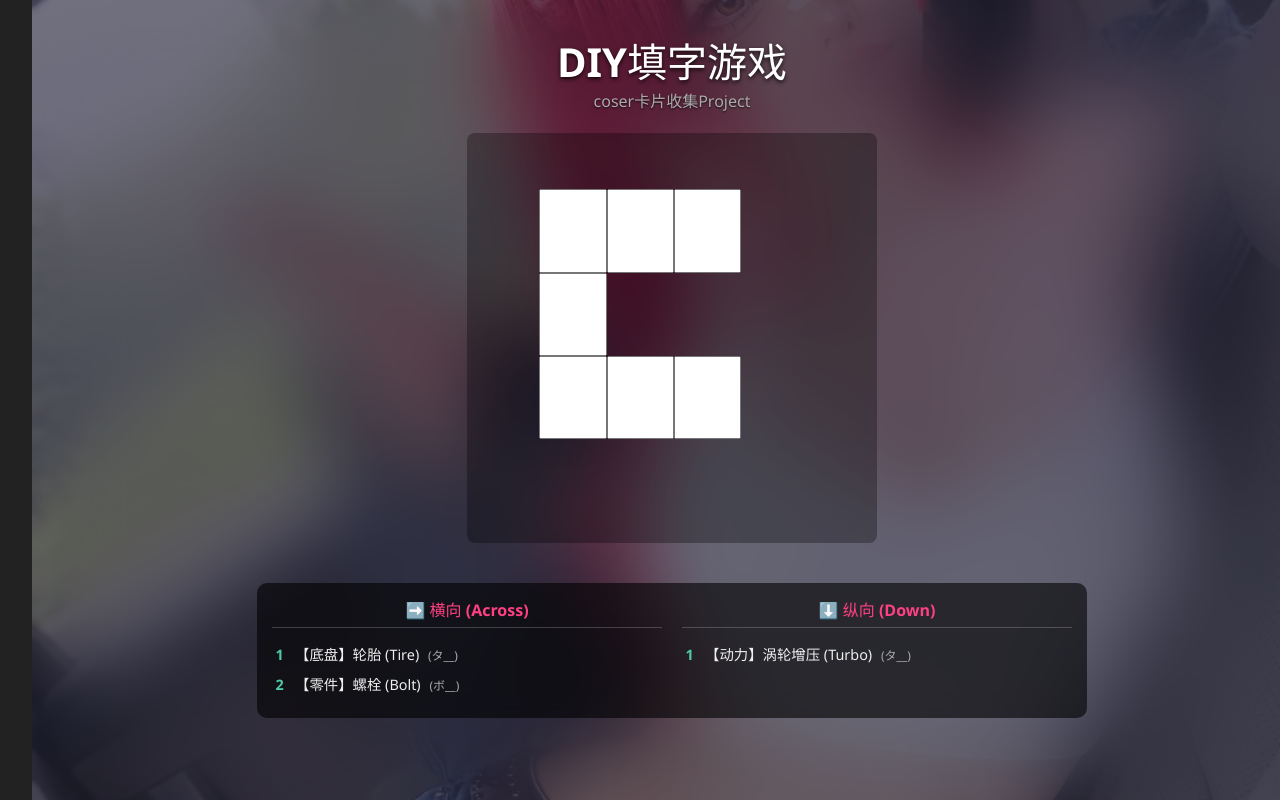
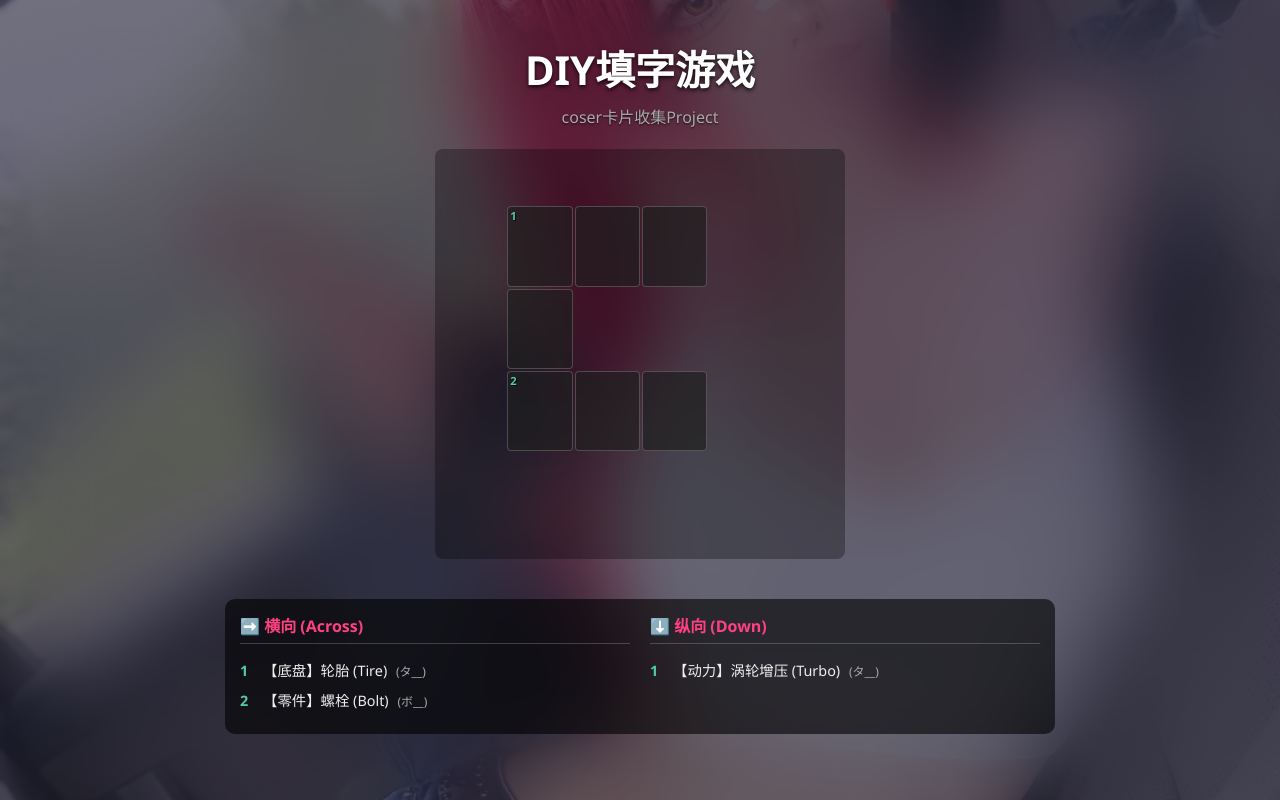
Before and after one commit to snowEyeOrz/crossword-cos-drive, a Vue app: page / in a window 1280 px wide. Built offline with nearby package versions, Linux system fonts and the light colour scheme.

Commit message:
remove the black zone

```diff
--- a/src/components/GameBoard.vue
+++ b/src/components/GameBoard.vue
@@ -183,37 +183,62 @@ function handleInput() {
   height: 100%;
 }
 
-/* 2. 输入框字体适配 */
+/* 1. 输入框样式：改为深色半透明玻璃质感 */
 .cell-input {
-  /* ...原有属性保留... */
   width: 100%;
   height: 100%;
+
+  /* 核心修改：深色背景，与白色格子区分开 */
+  background: rgba(30, 30, 30, 0.7);
+
+  /* 边框：浅色细边，增加精致感 */
+  border: 1px solid rgba(255, 255, 255, 0.2);
+  border-radius: 4px;
+
+  /* 字体颜色：白色，保证在深色背景下清晰 */
+  color: #ffffff;
+
   text-align: center;
-
-  /* 核心修改：动态字体 */
-  /* 意思就是：字体大小跟随格子宽度变化，不再是固定的 1.2rem */
+  /* 之前的字体适配 clamp 代码保留 */
   font-size: clamp(12px, 4vw, 24px);
   padding: 0;
+
+  /* 去掉浏览器默认的聚焦蓝框，换成我们自己的 */
+  outline: none;
+  transition: all 0.2s ease;
 }
 
+/* 选中/聚焦时的样式 */
 .cell-input:focus {
-  background: rgba(255, 255, 255, 0.2);
-  outline: 2px solid #ff4081;
+  background: rgba(255, 255, 255, 0.15); /* 稍微变亮 */
+  border-color: #ff4081; /* 粉色边框高亮 */
+  box-shadow: 0 0 8px rgba(255, 64, 129, 0.5); /* 发光效果 */
 }
 
+/* 答对变绿的样式 (保持不变) */
 .cell-input.correct {
-  background: rgba(76, 175, 80, 0.9);
+  background: rgba(76, 175, 80, 0.8);
   border-color: #4caf50;
+  color: white;
 }
 
-/* 序号小标 (Superscript) */
+/* 2. 数字标识样式：改为高亮颜色 */
 .word-label {
   position: absolute;
-  top: 1px;
-  left: 2px;
-  font-size: 0.6rem;
-  color: rgba(255, 255, 255, 0.7);
+  top: 2px;
+  left: 3px;
+  font-size: 0.7rem; /* 稍微调大一点点 */
+  font-weight: bold;
+
+  /* 核心修改：使用醒目的青色或黄色，确保在深色背景上能看到 */
+  color: #4ecca3;
+
+  /* 关键防Bug属性：确保鼠标点击能穿透数字，点到下面的输入框 */
   pointer-events: none;
+  z-index: 5; /* 确保浮在输入框上面 */
+
+  /* 可选：加一点阴影让文字更立体 */
+  text-shadow: 1px 1px 0 rgba(0,0,0,0.8);
 }
 
 /* 3. 提示面板适配：手机单列，电脑双列 */
--- a/src/components/RewardLayer.vue
+++ b/src/components/RewardLayer.vue
@@ -44,8 +44,18 @@ const maskStyle = computed(() => {
   top: 0; left: 0; width: 100%; height: 100%;
 }
 .bg-image {
-  background-size: cover;
-  background-position: center;
+  /* 确保绝对定位占满父容器 */
+  position: absolute;
+  top: 0;
+  left: 0;
+  width: 100%;
+  height: 100%;
+
+  /* 核心修复点：背景图处理 */
+  background-size: cover;      /* 保持覆盖整个区域 */
+  background-position: center center; /* 关键：强制图片在容器中居中显示 */
+  background-repeat: no-repeat; /* 防止图片重复平铺 */
+
   z-index: 0;
 }
 .blur-mask {
--- a/src/style.css
+++ b/src/style.css
@@ -1,79 +1,31 @@
+/* src/style.css */
+
+/* 彻底重置所有默认边距 */
 :root {
-  font-family: system-ui, Avenir, Helvetica, Arial, sans-serif;
+  font-family: Inter, system-ui, Avenir, Helvetica, Arial, sans-serif;
   line-height: 1.5;
   font-weight: 400;
-
-  color-scheme: light dark;
-  color: rgba(255, 255, 255, 0.87);
-  background-color: #242424;
-
-  font-synthesis: none;
-  text-rendering: optimizeLegibility;
-  -webkit-font-smoothing: antialiased;
-  -moz-osx-font-smoothing: grayscale;
 }
 
-a {
-  font-weight: 500;
-  color: #646cff;
-  text-decoration: inherit;
-}
-a:hover {
-  color: #535bf2;
+/* 关键：把 body 和 #app 这两个容器彻底撑开 */
+html, body, #app {
+  margin: 0;
+  padding: 0;
+  width: 100%;
+  height: 100%;
+  overflow: hidden; /* 防止出现滚动条 */
 }
 
+/* 移除 body 的 flex 居中干扰 */
 body {
-  margin: 0;
-  display: flex;
-  place-items: center;
-  min-width: 320px;
-  min-height: 100vh;
+  display: block;
+  place-items: unset;
+  min-width: unset;
+  min-height: unset;
 }
 
-h1 {
-  font-size: 3.2em;
-  line-height: 1.1;
+/* 移除 #app 的限制 */
+#app {
+  max-width: none;
+  text-align: left;
 }
-
-button {
-  border-radius: 8px;
-  border: 1px solid transparent;
-  padding: 0.6em 1.2em;
-  font-size: 1em;
-  font-weight: 500;
-  font-family: inherit;
-  background-color: #1a1a1a;
-  cursor: pointer;
-  transition: border-color 0.25s;
-}
-button:hover {
-  border-color: #646cff;
-}
-button:focus,
-button:focus-visible {
-  outline: 4px auto -webkit-focus-ring-color;
-}
-
-.card {
-  padding: 2em;
-}
-
-#app {
-  max-width: 1280px;
-  margin: 0 auto;
-  padding: 2rem;
-  text-align: center;
-}
-
-@media (prefers-color-scheme: light) {
-  :root {
-    color: #213547;
-    background-color: #ffffff;
-  }
-  a:hover {
-    color: #747bff;
-  }
-  button {
-    background-color: #f9f9f9;
-  }
-}
```
